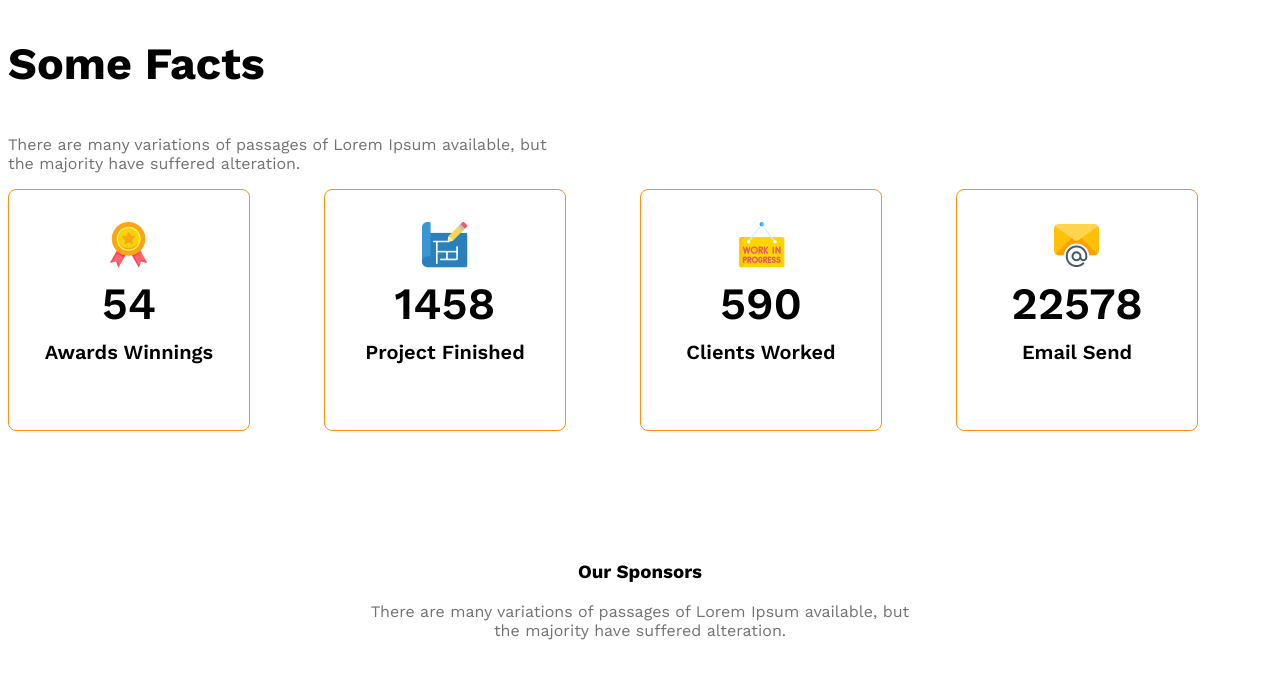
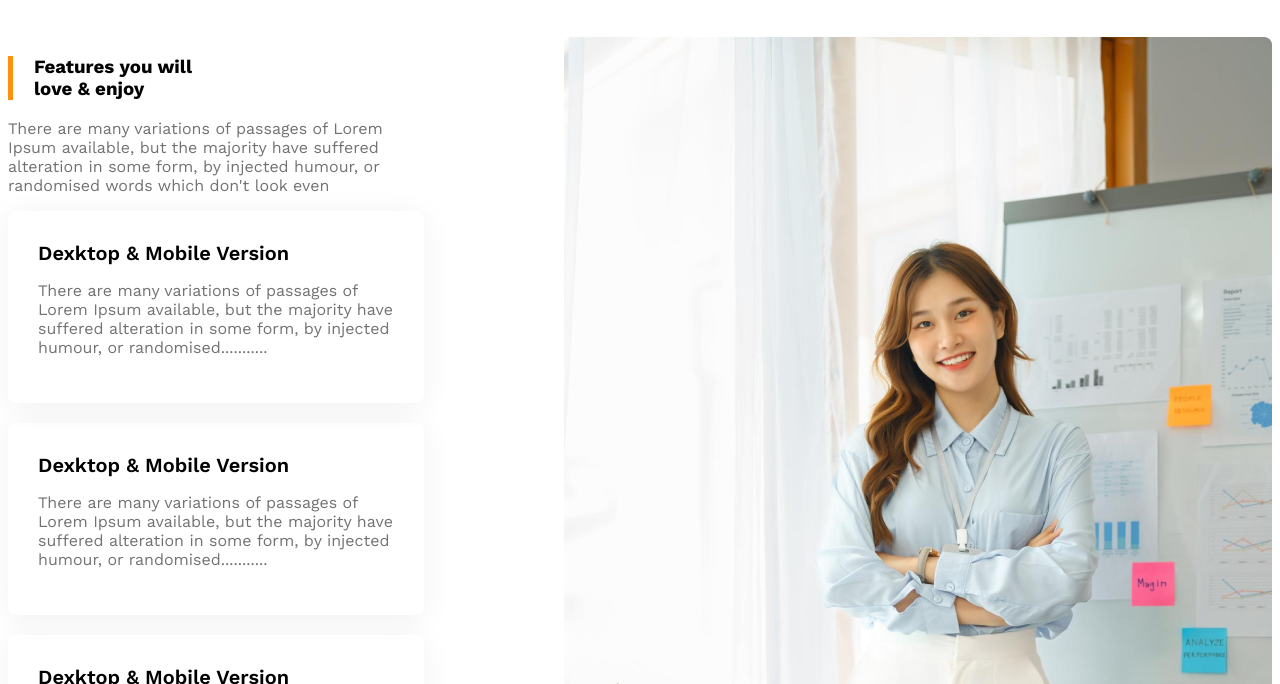
Before and after one commit to ainCode247/architects-responsive-website, a plain HTML site: page index.html in a window 1280 px wide. Shown: the part 2110-2794 px from the top of the page. Drawn offline with nearby package versions, Linux system fonts and the light colour scheme.

Commit message:
added experience button

```diff
--- a/index.html
+++ b/index.html
@@ -45,8 +45,44 @@
                 <button class="btn-primary">Explore More</button>
             </div>
         </section>
+
+        <!-- Features section -->
+        <section class="features display-flex">
+            <div>
+                <h3 id="feature-section-title" class="secsion-title">Features you will <br>love & enjoy</h3>
+                <p class="text-light-gray">There are many variations of passages of Lorem Ipsum available, but the majority have suffered alteration in some form, by injected humour, or randomised words which don't look even</p>
+                <!-- Feature card container -->
+                 <div class="feature-card">
+                    <h4 class="feature-title">Dexktop & Mobile Version</h4>
+                    <p class="text-light-gray">There are many variations of passages of Lorem Ipsum available, but the majority have suffered alteration in some form, by injected humour, or randomised...........</p>
+                 </div>
+
+                 <div class="feature-card">
+                    <h4 class="feature-title">Dexktop & Mobile Version</h4>
+                    <p class="text-light-gray">There are many variations of passages of Lorem Ipsum available, but the majority have suffered alteration in some form, by injected humour, or randomised...........</p>
+                 </div>
+
+                 <div class="feature-card">
+                    <h4 class="feature-title">Dexktop & Mobile Version</h4>
+                    <p class="text-light-gray">There are many variations of passages of Lorem Ipsum available, but the majority have suffered alteration in some form, by injected humour, or randomised...........</p>
+                 </div>
+
+                 <div class="feature-card">
+                    <h4 class="feature-title">Dexktop & Mobile Version</h4>
+                    <p class="text-light-gray">There are many variations of passages of Lorem Ipsum available, but the majority have suffered alteration in some form, by injected humour, or randomised...........</p>
+                 </div>
+            </div>
+
+            <div>
+                <img src="images/architect.png" alt="">
+                <button id="experience-badge" class="btn-primary">
+                    <span id="experience-years">10+Years</span><br>
+                    <span>Experience</span>
+                </button>
+            </div>
+        </section>
+
         <!-- Some facts -->
-
          <section class="some-facts">
             <h3 class="section-title">Some Facts</h3>
             <p class="text-light-gray fact-discription">There are many variations of passages of Lorem Ipsum available, but the majority have suffered alteration.</p>
@@ -83,8 +119,8 @@
 
             </div>
          </section>
+
          <!-- Our Sponsors -->
-
           <section class="our-sponsors">
             <div class="sponsor-info">
                 <h3 class="secsion-title">Our Sponsors</h3>
--- a/styles/architect.css
+++ b/styles/architect.css
@@ -100,6 +100,29 @@ main > section{
 #quick-list{
     font-weight: 500;
 }
+/* Feature section related styles */
+.features{
+    gap: 140px;
+}
+
+#feature-section-title{
+    border-left: 5px solid #FF900E;
+    padding-left: 21px;
+}
+.feature-card{
+    padding: 30px;
+    border-radius: 8px;
+    box-shadow: 0 4px 30px 0 rgba(0, 0, 0, 0.06);
+    margin-bottom: 20px;
+}
+
+.feature-card .feature-title{
+    font-weight: 600;
+    font-size: 1.25rem;
+    margin-top: 0px;
+    margin-bottom: 0px;
+}
+
 /* some fact related styles */
 .fact-container{
     display: grid;
@@ -189,6 +212,6 @@ main > section{
     .sponsonrs-companyes, .fact-container{
         grid-template-columns: repeat(2, 1fr);
         gap: 25px;
-        justify-items: center;
+        justify-items: center ;
     }
 }
```
